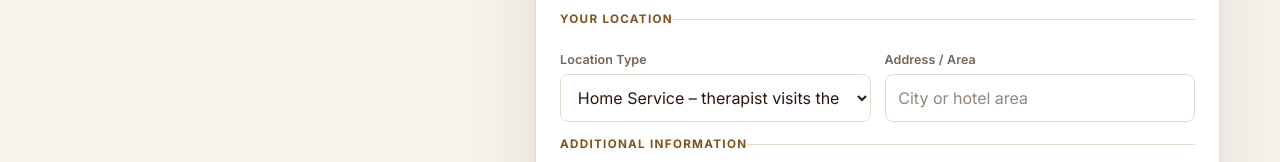
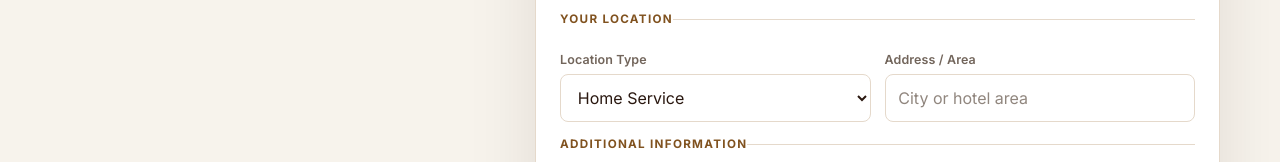
Before and after one commit to Adams-O/the-era-wellness-bodywork., a plain HTML site: page index.html in a window 1280 px wide. Shown: the part 7664-7826 px from the top of the page. Drawn offline with nearby package versions, Linux system fonts and the light colour scheme; no server answers.

Commit message:
Use short booking location labels
Co-authored-by: Copilot <223556219+Copilot@users.noreply.github.com>

```diff
--- a/index.html
+++ b/index.html
@@ -286,8 +286,8 @@
                     <div class="col-12 col-md-6">
                       <label for="booking-session-type">Location Type</label>
                       <select id="booking-session-type" name="session-type" required>
-                        <option value="Home Service" selected>Home Service – therapist visits the customer's home</option>
-                        <option value="Hotel Service">Hotel Service – therapist visits the customer's hotel</option>
+                        <option value="Home Service" selected>Home Service</option>
+                        <option value="Hotel Service">Hotel Service</option>
                       </select>
                       <input type="hidden" name="location-type" value="Home Service" />
                     </div>
```
